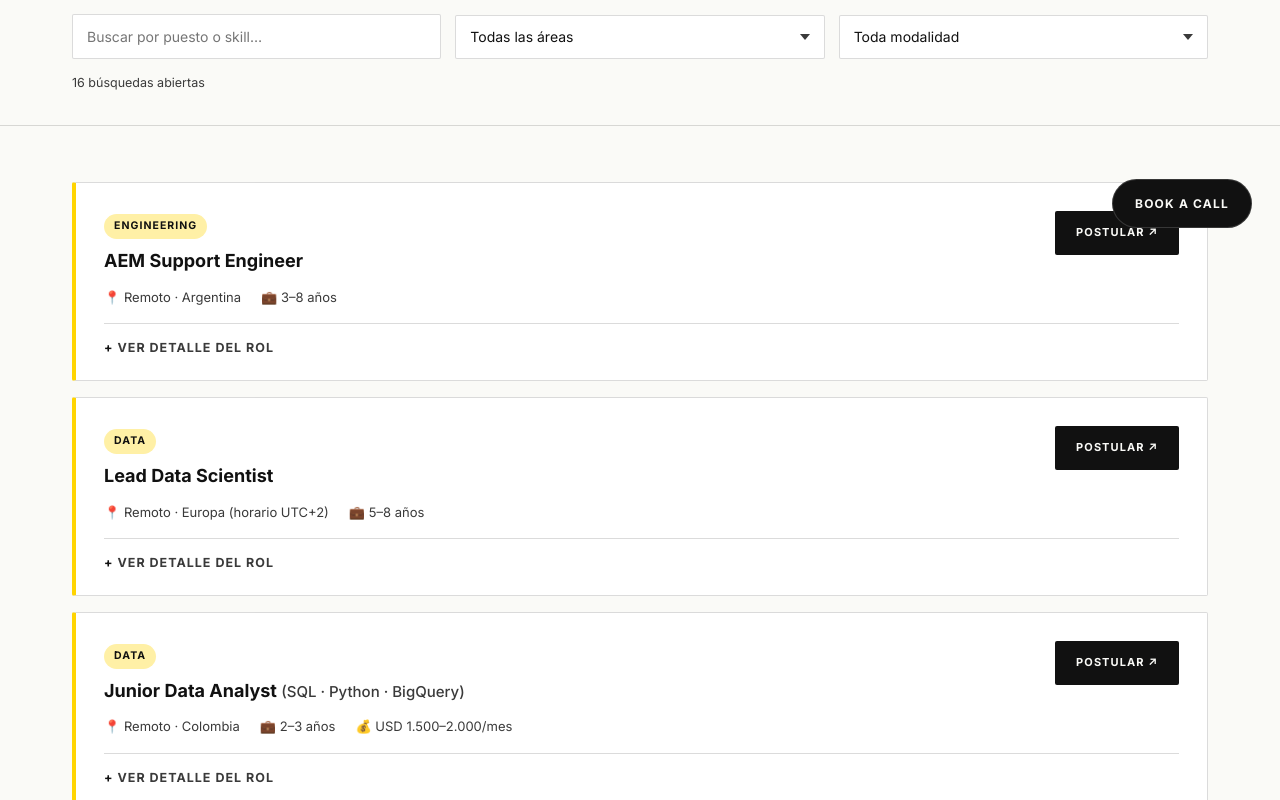
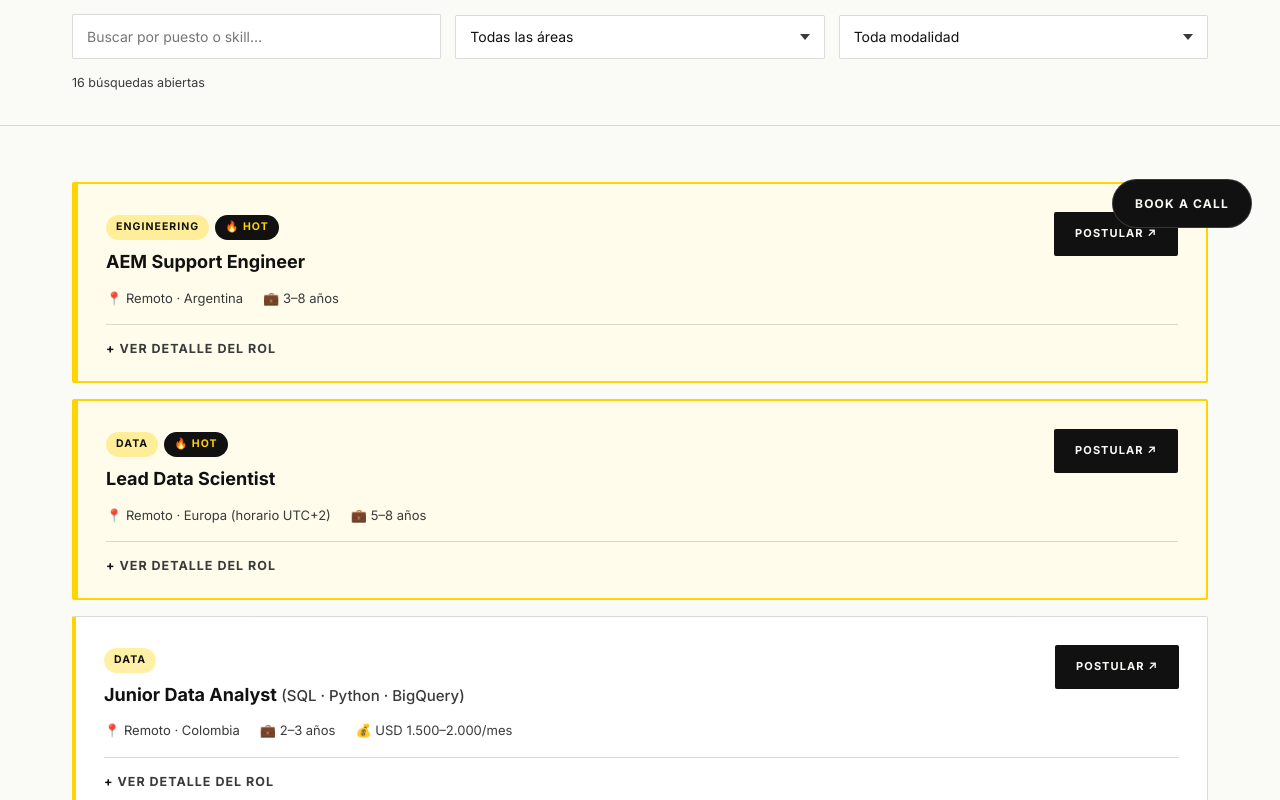
Before and after one commit to Hrbaires/hrbaires-web, a plain HTML site: page jobs.html in a window 1280 px wide. Shown: the part 544-1344 px from the top of the page. Drawn offline with Linux system fonts and the light colour scheme.

Commit message:
Add hot job indicators to job cards

```diff
--- a/jobs.html
+++ b/jobs.html
@@ -150,6 +150,8 @@
     transition:transform .2s ease,border-color .2s ease;
   }
   .job-card:hover{transform:translateY(-2px);}
+  .job-card--hot{border:2px solid var(--yellow);border-left:6px solid var(--yellow);background:#FFFCEB;}
+  .job-hot{display:inline-block;font-size:10.5px;font-weight:700;text-transform:uppercase;letter-spacing:0.1em;color:var(--yellow);background:var(--ink);padding:4px 10px;border-radius:999px;margin:0 0 10px 6px;}
   .job-card-head{display:flex;justify-content:space-between;align-items:flex-start;gap:20px;flex-wrap:wrap;}
   .job-card-title{flex:1 1 420px;}
   .job-tag{
@@ -302,10 +304,10 @@
 <section class="job-list">
   <div class="wrap">
 
-    <article class="job-card reveal" data-title="aem support engineer adobe experience manager java" data-dept="Engineering" data-modality="Remote">
+    <article class="job-card job-card--hot reveal" data-hot="1" data-title="aem support engineer adobe experience manager java" data-dept="Engineering" data-modality="Remote">
       <div class="job-card-head">
         <div class="job-card-title">
-          <span class="job-tag">Engineering</span>
+          <span class="job-tag">Engineering</span><span class="job-hot">🔥 Hot</span>
           <h3>AEM Support Engineer</h3>
         </div>
         <a href="https://jobs.pyjamahr.com/hrbaires/aem-support-engineer" target="_blank" rel="noopener" class="btn btn--solid-ink btn--sm job-apply">Postular ↗</a>
@@ -326,10 +328,10 @@
         <div class="job-skills"><span>AEM</span><span>Java</span><span>JavaScript</span><span>Linux</span><span>Inglés C1</span></div>
       </details>
     </article>
-    <article class="job-card reveal" data-title="lead data scientist python pyspark machine learning" data-dept="Data" data-modality="Remote">
+    <article class="job-card job-card--hot reveal" data-hot="1" data-title="lead data scientist python pyspark machine learning" data-dept="Data" data-modality="Remote">
       <div class="job-card-head">
         <div class="job-card-title">
-          <span class="job-tag">Data</span>
+          <span class="job-tag">Data</span><span class="job-hot">🔥 Hot</span>
           <h3>Lead Data Scientist</h3>
         </div>
         <a href="https://jobs.pyjamahr.com/hrbaires/lead-data-scientist" target="_blank" rel="noopener" class="btn btn--solid-ink btn--sm job-apply">Postular ↗</a>
```
